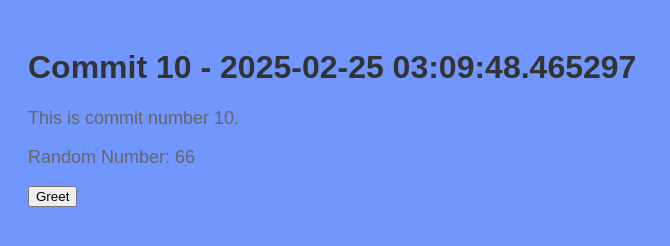
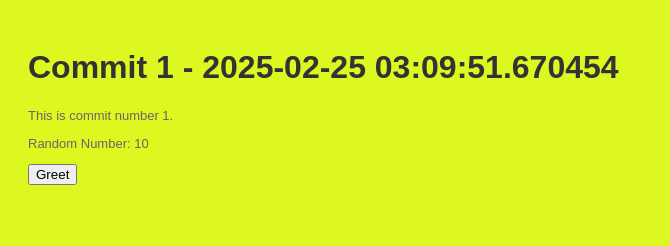
Before and after one commit to legbald0d/myrep-repo-20250225030944, a plain HTML site: page index.html in a window 1280 px wide. Shown: the whole page, without its empty margins (0-670 px from the left). Drawn offline with Linux system fonts and the light colour scheme.

Commit message:
📝 Commit 1 with HTML, CSS, and JS

```diff
--- a/index.html
+++ b/index.html
@@ -2,13 +2,13 @@
     <!DOCTYPE html>
     <html>
     <head>
-        <title>Commit 10 - 2025-02-25 03:09:48.465297</title>
+        <title>Commit 1 - 2025-02-25 03:09:51.670454</title>
         <link rel="stylesheet" href="style.css">
     </head>
     <body>
-        <h1>Commit 10 - 2025-02-25 03:09:48.465297</h1>
-        <p>This is commit number 10.</p>
-        <p>Random Number: 66</p>
+        <h1>Commit 1 - 2025-02-25 03:09:51.670454</h1>
+        <p>This is commit number 1.</p>
+        <p>Random Number: 10</p>
         <button onclick="greet()">Greet</button>
         <script src="script.js"></script>
     </body>
--- a/script.js
+++ b/script.js
@@ -2,4 +2,4 @@
     function greet() {
         alert('Hello from commit ' + commitNumber + '!');
     }
-    var commitNumber = 10;
+    var commitNumber = 1;
--- a/style.css
+++ b/style.css
@@ -1,7 +1,7 @@
 
     body {
         font-family: Arial, sans-serif;
-        background-color: #7196fe;
+        background-color: #ddf721;
         padding: 20px;
     }
     h1 {
@@ -9,5 +9,5 @@
     }
     p {
         color: #666;
-        font-size: 18px;
+        font-size: 13px;
     }
```
